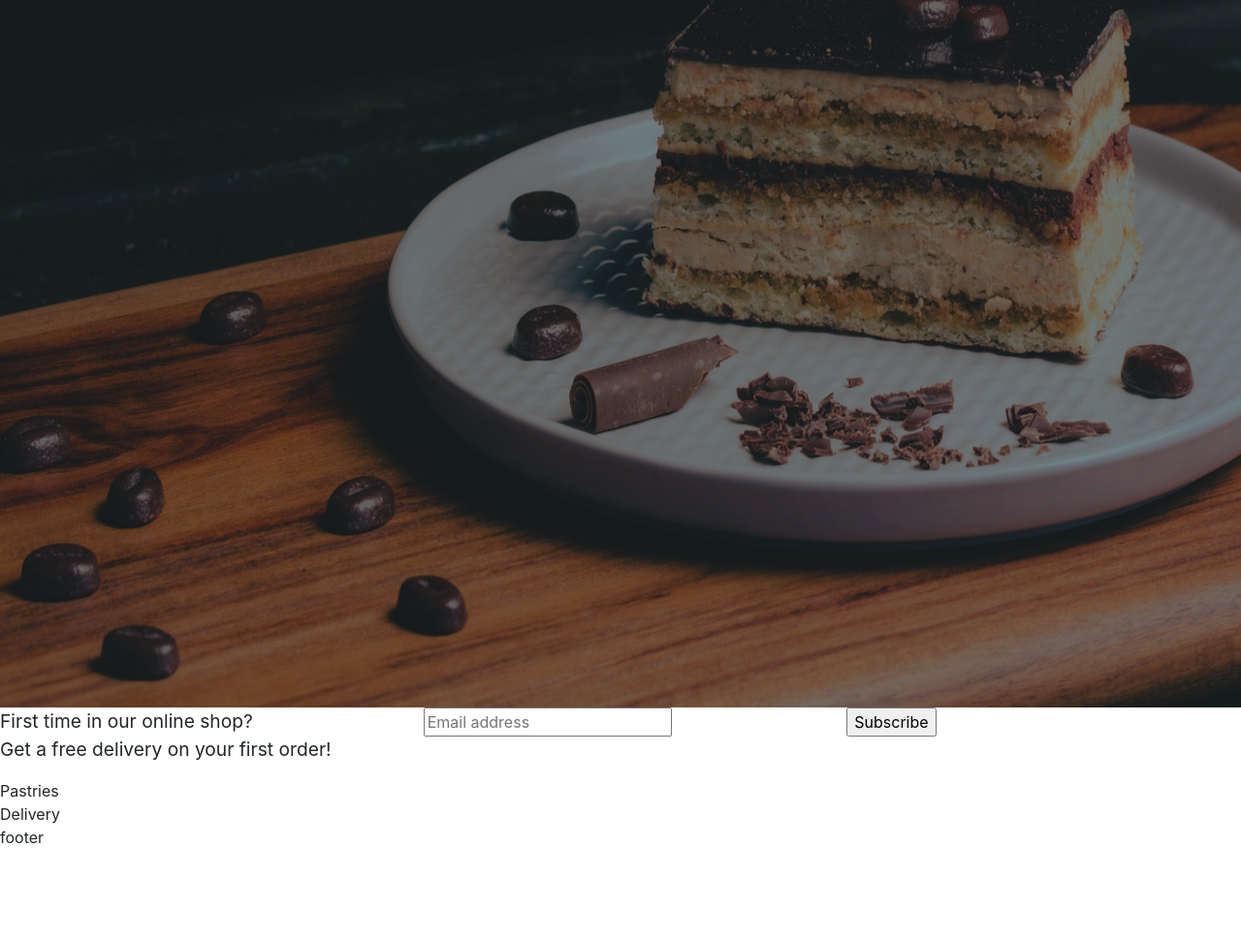
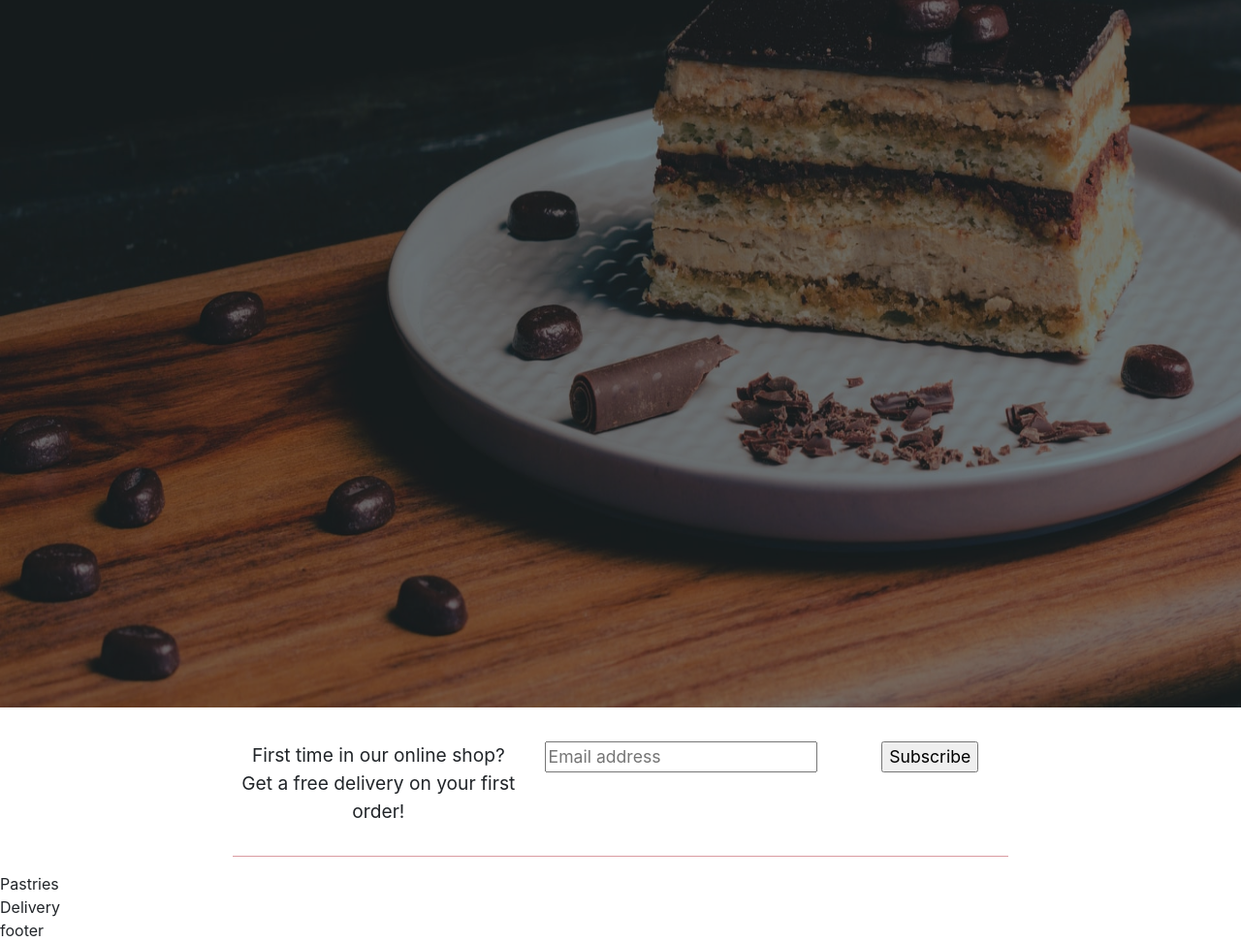
Before and after one commit to yuyu78/pastry-online-shop, a plain HTML site: page index.html in a window 1280 px wide. Shown: the part 550-1522 px from the top of the page at 97% size. Before the commit the page ends 1426 px from the top, so only its background shows below. Drawn offline with nearby package versions, Linux system fonts and the light colour scheme.

Commit message:
Add horizontal line under subcription

```diff
--- a/assets/css/style.css
+++ b/assets/css/style.css
@@ -149,3 +149,25 @@
     font-size: 1.1rem;
     padding-right: 0;
 }
+
+
+/* ----------------------------------- horizontal line*/
+
+.block-divider {
+    background-color: #ef929bc2;
+    width: 10rem;
+}
+
+@media screen and (min-width: 992px) {
+    .block-divider {
+    background-color: #ef929bc2;
+    width: 30rem;
+    }
+}
+
+@media screen and (min-width: 1200px) {
+    .block-divider {
+    background-color: #ef929bc2;
+    width: 50rem;
+    }
+}
--- a/index.html
+++ b/index.html
@@ -59,20 +59,22 @@
 
         <!--Callout-->
         <section>
-            <form class="container-sm">
-                <div class="row">
-                    <div class="col-12 col-md-4">
+            <form class="container-sm subscription-email">
+                <div class="row row justify-content-md-center">
+                    <div class="col-12 col-lg-3 subscribe-text-align ">
                         <p>First time in our online shop?<br>Get a free delivery on your first order!</p>
                     </div>
-                    <div class="col-12 col-md-4">
+                    <div class="col-12 col-md-auto subscribe-text-align ">
                         <input type="text" placeholder="Email address" name="mail">
                     </div>
-                    <div class="col-12 col-md-4 suscribe-button">
+                    <div class="col-12 col-lg-2 subscribe-text-align  suscribe-button">
                         <input type="submit" class="input-focus" value="Subscribe">
                     </div>
                 </div>
             </form>
         </section>
+
+        <hr class="block-divider">
 
         <!--Pastries-->
         <section>
```
